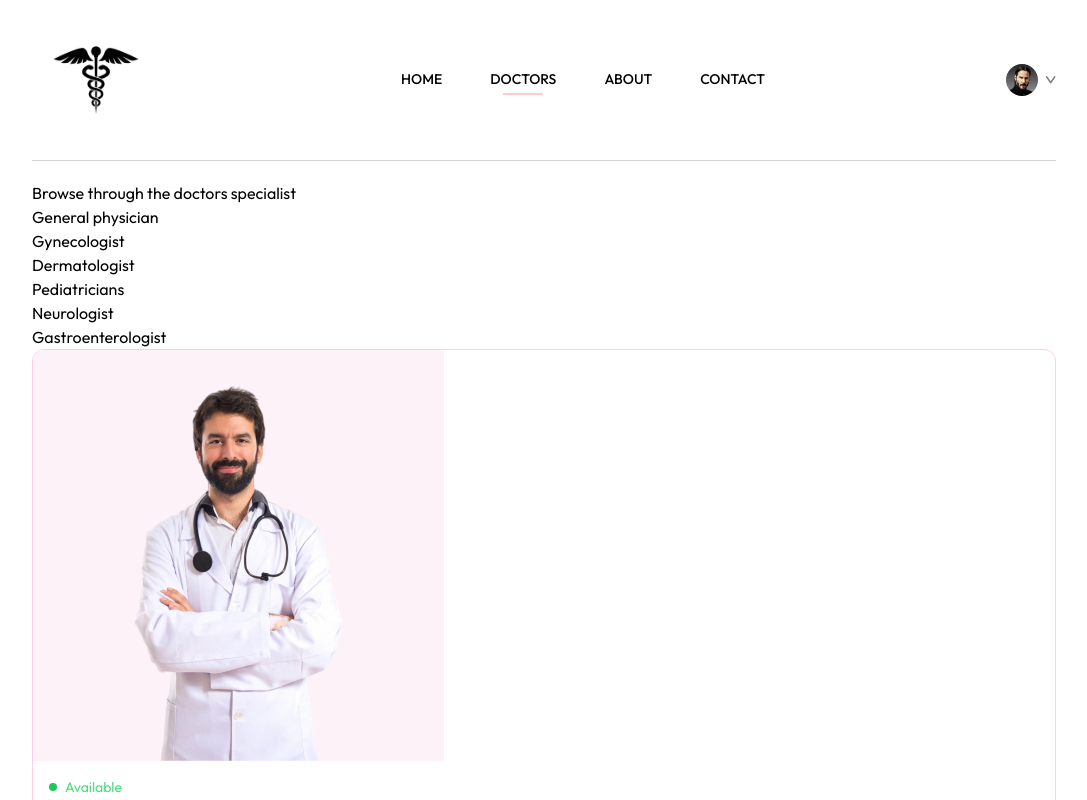
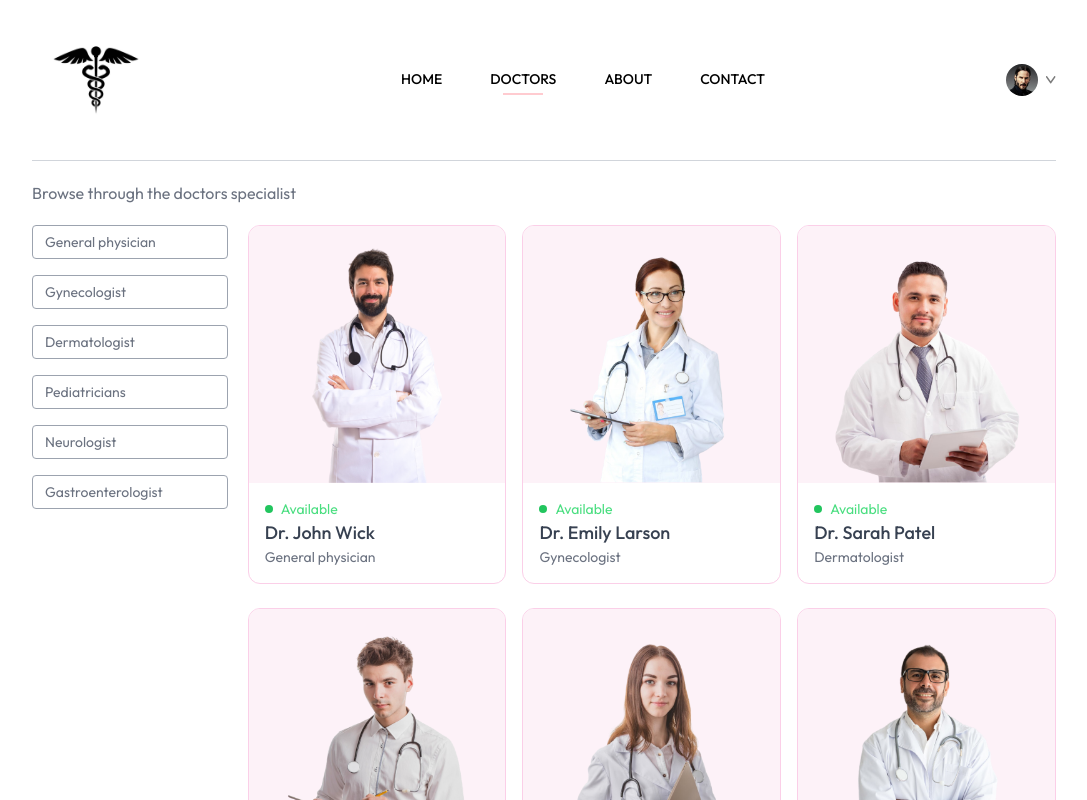
Before and after one commit to Jeffrey-Rivera/doctor-appointment-booking-system, a React (Vite) app: page /doctors in a window 1280 px wide. Shown: the top 800 px of the page, without its empty margins (96-1183 px from the left). Built offline with nearby package versions, Linux system fonts and the light colour scheme.

Commit message:
doctor page and filter

```diff
--- a/src/components/Header.jsx
+++ b/src/components/Header.jsx
@@ -6,7 +6,7 @@
         <div className='flex flex-col md:flex-row flex-wrap bg-primary rounded-lg px-6 md:px-10 lg:px-20'>
 
             {/* ----Left Side --- */}
-            <div className='md:w-1/2 flex flex-col items-start justify-center gap-4 py-10 m-auto md:py[10vw] md:mb-[-30px]'>
+            <div className='md:w-1/2 flex flex-col items-start justify-center gap-16 py-10 m-auto md:py[10vw] md:mb-[-30px]'>
                 <p className='text-3xl md:text-4xl lg:text-5xl text-white font-semibold leading-light md:leading-tight lg:leading-tight'>
                     Book with us... <br /> Free Consultation!
                 </p>
--- a/src/pages/Doctors.jsx
+++ b/src/pages/Doctors.jsx
@@ -1,11 +1,12 @@
 import React, { useContext, useEffect, useState } from 'react'
-import { useParams } from 'react-router-dom'
+import { useNavigate, useParams } from 'react-router-dom'
 import { AppContext } from '../context/AppContext'
 
 const Doctors = () => {
 
   const { speciality } = useParams()
   const [filterDoc, setFilterDoc] = useState([])
+  const navigate = useNavigate()
 
   const { doctors } = useContext(AppContext)
 
@@ -24,17 +25,17 @@
 
   return (
     <div>
-      <p>Browse through the doctors specialist</p>
-      <div>
-        <div>
-          <p>General physician</p>
-          <p>Gynecologist</p>
-          <p>Dermatologist</p>
-          <p>Pediatricians</p>
-          <p>Neurologist</p>
-          <p>Gastroenterologist</p>
+      <p className='text-gray-500'>Browse through the doctors specialist</p>
+      <div className='flex flex-col sm:flex-row items-start gap-5 mt-5'>
+        <div className='flex flex-col gap-4 text-sm text-gray-500'>
+          <p onClick={() => speciality === 'General physician' ? navigate('/doctors') : navigate('/doctors/General physician')} className={`w-[94vw] sm:w-auto pl-3 py-1.5 pr-16 border border-gray-400 rounded transition-all cursor-pointer ${speciality === "General physician" ? "bg-pink-50 text-black" : ""}`}>General physician</p>
+          <p onClick={() => speciality === 'Gynecologist' ? navigate('/doctors') : navigate('/doctors/Gynecologist')} className={`w-[94vw] sm:w-auto pl-3 py-1.5 pr-16 border border-gray-400 rounded transition-all cursor-pointer ${speciality === "Gynecologist" ? "bg-pink-50 text-black" : ""}`}>Gynecologist</p>
+          <p onClick={() => speciality === 'Dermatologist' ? navigate('/doctors') : navigate('/doctors/Dermatologist')} className={`w-[94vw] sm:w-auto pl-3 py-1.5 pr-16 border border-gray-400 rounded transition-all cursor-pointer ${speciality === "Dermatologist" ? "bg-pink-50 text-black" : ""}`}>Dermatologist</p>
+          <p onClick={() => speciality === 'Pediatricians' ? navigate('/doctors') : navigate('/doctors/Pediatricians')} className={`w-[94vw] sm:w-auto pl-3 py-1.5 pr-16 border border-gray-400 rounded transition-all cursor-pointer ${speciality === "Pediatricians" ? "bg-pink-50 text-black" : ""}`}>Pediatricians</p>
+          <p onClick={() => speciality === 'Neurologist' ? navigate('/doctors') : navigate('/doctors/Neurologist')} className={`w-[94vw] sm:w-auto pl-3 py-1.5 pr-16 border border-gray-400 rounded transition-all cursor-pointer ${speciality === "Neurologist" ? "bg-pink-50 text-black" : ""}`}>Neurologist</p>
+          <p onClick={() => speciality === 'Gastroenterologist' ? navigate('/doctors') : navigate('/doctors/Gastroenterologist')} className={`w-[94vw] sm:w-auto pl-3 py-1.5 pr-16 border border-gray-400 rounded transition-all cursor-pointer ${speciality === "Gastroenterologist" ? "bg-pink-50 text-black" : ""}`}>Gastroenterologist</p>
         </div>
-        <div>
+        <div className='w-full grid grid-cols-auto gap-4 gap-y-6'>
           {
             filterDoc.map((item, index) => (
               <div onClick={() => navigate('/appointment/${item._id}')} className='border border-pink-200 rounded-xl overflow-hidden cursor-pointer hover:translate-y-[-10px] transition-all duration-500'>
```
